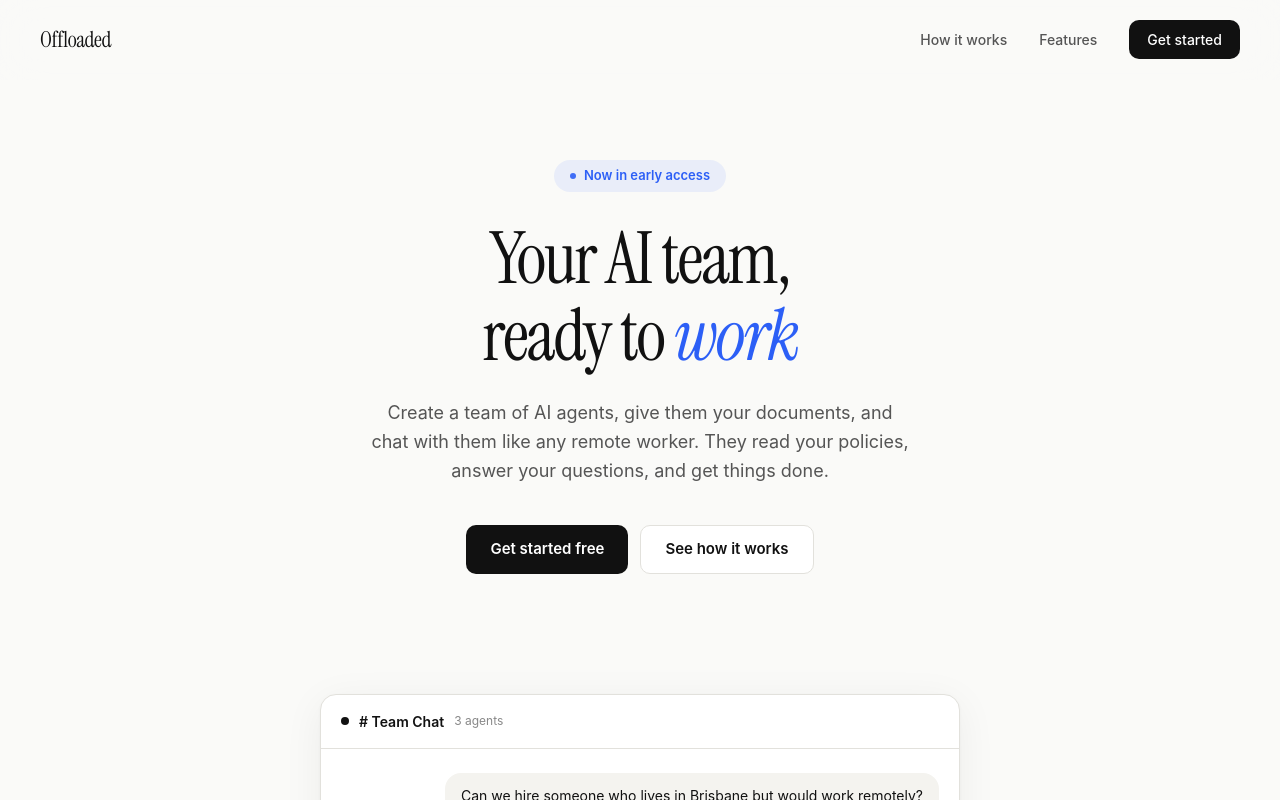
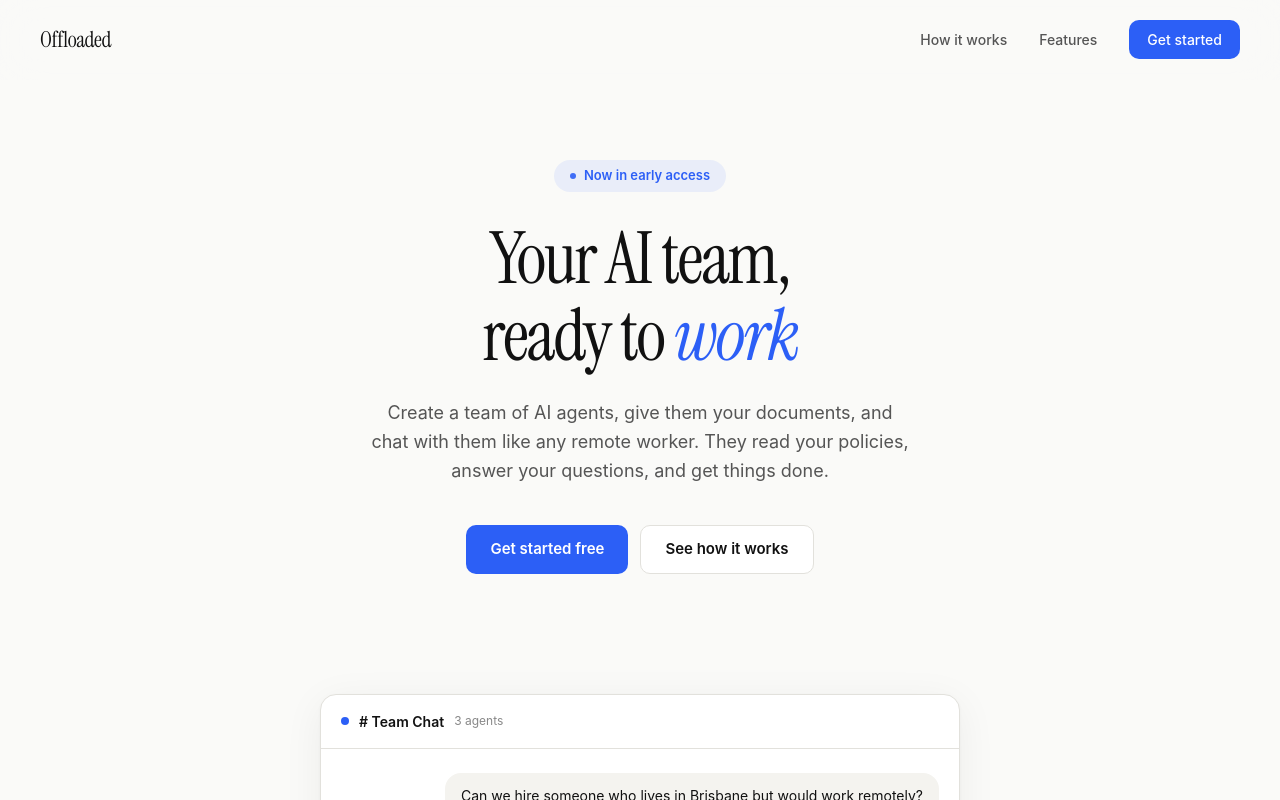
Before and after one commit to offloaded/offload, a Next.js app: page / in a window 1280 px wide. Shown: the top 800 px of the page. Built offline with nearby package versions, Linux system fonts and the light colour scheme; no server answers; a web font is replaced by a local one.

Commit message:
added dark mode

```diff
--- a/app/globals.css
+++ b/app/globals.css
@@ -20,6 +20,26 @@
   --color-page-bg: #F7F7F8;
 }
 
+/* Dark theme overrides */
+[data-theme="dark"] {
+  --color-bg: #0F1012;
+  --color-surface: #1A1B1E;
+  --color-hover: #222326;
+  --color-active: #2A2B2F;
+  --color-border: #2A2B2F;
+  --color-border-light: #333438;
+  --color-text: #E8E9EC;
+  --color-text-secondary: #9D9EA5;
+  --color-text-tertiary: #6B6C73;
+  --color-accent: #4B7BF5;
+  --color-accent-soft: rgba(75, 123, 245, 0.15);
+  --color-input-bg: #1A1B1E;
+  --color-red: #EF4444;
+  --color-red-soft: rgba(239, 68, 68, 0.12);
+  --color-green: #22C55E;
+  --color-page-bg: #0F1012;
+}
+
 html, body {
   margin: 0;
   padding: 0;
@@ -38,8 +58,25 @@ html, body {
   box-sizing: border-box;
 }
 
+/* Smooth theme transitions */
+*,
+*::before,
+*::after {
+  transition: background-color 0.2s ease, border-color 0.2s ease;
+}
+
+/* Opt out of transition for elements where it causes jank */
+input, textarea, select,
+[data-no-transition] {
+  transition: none;
+}
+
 ::selection {
   background: rgba(44, 95, 246, 0.15);
+}
+
+[data-theme="dark"] ::selection {
+  background: rgba(75, 123, 245, 0.3);
 }
 
 @keyframes typing-dot {
--- a/app/landing.tsx
+++ b/app/landing.tsx
@@ -245,6 +245,24 @@ const landingStyles = `
     --landing-sans: 'Satoshi', -apple-system, BlinkMacSystemFont, sans-serif;
   }
 
+  [data-theme="dark"] {
+    --landing-bg: #0F1012;
+    --landing-bg-warm: #161719;
+    --landing-surface: #1A1B1E;
+    --landing-text: #E8E9EC;
+    --landing-text-sec: #9D9EA5;
+    --landing-text-ter: #6B6C73;
+    --landing-border: #2A2B2F;
+    --landing-accent: #4B7BF5;
+    --landing-accent-soft: rgba(75,123,245,0.15);
+    --landing-green: #22C55E;
+    --landing-green-soft: rgba(34,197,94,0.15);
+    --landing-amber: #F59E0B;
+    --landing-amber-soft: rgba(245,158,11,0.15);
+    --landing-purple: #A78BFA;
+    --landing-purple-soft: rgba(167,139,250,0.15);
+  }
+
   body {
     font-family: var(--landing-sans);
     color: var(--landing-text);
@@ -258,7 +276,7 @@ const landingStyles = `
     position: fixed; top: 0; left: 0; right: 0; z-index: 100;
     padding: 20px 40px;
     display: flex; align-items: center; justify-content: space-between;
-    background: rgba(250,250,248,0.85);
+    background: color-mix(in srgb, var(--landing-bg) 85%, transparent);
     backdrop-filter: blur(20px);
     -webkit-backdrop-filter: blur(20px);
     border-bottom: 1px solid transparent;
@@ -286,9 +304,9 @@ const landingStyles = `
     transition: all 0.2s ease; cursor: pointer; border: none;
   }
   .btn-primary {
-    background: var(--landing-text); color: #FFFFFF;
+    background: var(--landing-accent); color: #FFFFFF;
   }
-  .btn-primary:hover { background: #333; transform: translateY(-1px); }
+  .btn-primary:hover { opacity: 0.9; transform: translateY(-1px); }
   .btn-secondary {
     background: var(--landing-surface); color: var(--landing-text);
     border: 1px solid var(--landing-border);
@@ -342,7 +360,7 @@ const landingStyles = `
     display: flex; align-items: center; gap: 10px;
   }
   .demo-header-dot {
-    width: 8px; height: 8px; border-radius: 50%; background: var(--landing-text);
+    width: 8px; height: 8px; border-radius: 50%; background: var(--landing-accent);
   }
   .demo-header span { font-size: 14px; font-weight: 600; }
   .demo-header small { font-size: 12px; color: var(--landing-text-ter); }
--- a/app/layout.tsx
+++ b/app/layout.tsx
@@ -23,14 +23,18 @@ export const metadata: Metadata = {
   },
 };
 
+// Inline script to set theme before first paint — prevents flash
+const themeScript = `(function(){try{var t=localStorage.getItem('theme');if(t==='dark'||t==='light'){document.documentElement.setAttribute('data-theme',t)}else if(window.matchMedia('(prefers-color-scheme:dark)').matches){document.documentElement.setAttribute('data-theme','dark')}}catch(e){}})()`;
+
 export default function RootLayout({
   children,
 }: {
   children: React.ReactNode;
 }) {
   return (
-    <html lang="en">
+    <html lang="en" suppressHydrationWarning>
       <head>
+        <script dangerouslySetInnerHTML={{ __html: themeScript }} />
         <link rel="preconnect" href="https://fonts.googleapis.com" />
         <link
           href="https://fonts.googleapis.com/css2?family=Plus+Jakarta+Sans:wght@400;500;600;700&family=Instrument+Serif:ital@0;1&family=Satoshi:wght@400;500;600;700&display=swap"
--- a/components/Icons.tsx
+++ b/components/Icons.tsx
@@ -218,3 +218,27 @@ export function SpinnerIcon() {
     </svg>
   );
 }
+
+export function SunIcon() {
+  return (
+    <svg width="16" height="16" viewBox="0 0 24 24" fill="none" stroke="currentColor" strokeWidth="1.6">
+      <circle cx="12" cy="12" r="5" />
+      <line x1="12" y1="1" x2="12" y2="3" />
+      <line x1="12" y1="21" x2="12" y2="23" />
+      <line x1="4.22" y1="4.22" x2="5.64" y2="5.64" />
+      <line x1="18.36" y1="18.36" x2="19.78" y2="19.78" />
+      <line x1="1" y1="12" x2="3" y2="12" />
+      <line x1="21" y1="12" x2="23" y2="12" />
+      <line x1="4.22" y1="19.78" x2="5.64" y2="18.36" />
+      <line x1="18.36" y1="5.64" x2="19.78" y2="4.22" />
+    </svg>
+  );
+}
+
+export function MoonIcon() {
+  return (
+    <svg width="16" height="16" viewBox="0 0 24 24" fill="none" stroke="currentColor" strokeWidth="1.6">
+      <path d="M21 12.79A9 9 0 1 1 11.21 3 7 7 0 0 0 21 12.79z" />
+    </svg>
+  );
+}
--- a/components/Sidebar.tsx
+++ b/components/Sidebar.tsx
@@ -2,7 +2,8 @@
 
 import Link from "next/link";
 import { usePathname, useRouter } from "next/navigation";
-import { HashIcon, GearIcon, XIcon, ClockIcon, PlusIcon, RepeatClockIcon, ActivityIcon } from "./Icons";
+import { useState, useEffect } from "react";
+import { HashIcon, GearIcon, XIcon, ClockIcon, PlusIcon, RepeatClockIcon, ActivityIcon, SunIcon, MoonIcon } from "./Icons";
 import { createClient } from "@/lib/supabase";
 import type { Agent } from "@/lib/types";
 
@@ -27,6 +28,33 @@ function NavItem({
     >
       {children}
     </Link>
+  );
+}
+
+function ThemeToggle() {
+  const [dark, setDark] = useState(false);
+
+  useEffect(() => {
+    setDark(document.documentElement.getAttribute("data-theme") === "dark");
+  }, []);
+
+  const toggle = () => {
+    const next = dark ? "light" : "dark";
+    document.documentElement.setAttribute("data-theme", next);
+    localStorage.setItem("theme", next);
+    setDark(!dark);
+  };
+
+  return (
+    <button
+      onClick={toggle}
+      className="flex items-center gap-2.5 px-3 py-2 rounded-lg w-full text-[14px] bg-transparent border-none cursor-pointer transition-colors font-medium text-[var(--color-text-secondary)] hover:text-[var(--color-text)] hover:bg-[var(--color-hover)]"
+    >
+      <span className="opacity-60">
+        {dark ? <SunIcon /> : <MoonIcon />}
+      </span>
+      <span>{dark ? "Light mode" : "Dark mode"}</span>
+    </button>
   );
 }
 
@@ -169,6 +197,7 @@ export function SidebarContent({
             </span>
             <span>Settings</span>
           </NavItem>
+          <ThemeToggle />
         </div>
       </div>
 
```
